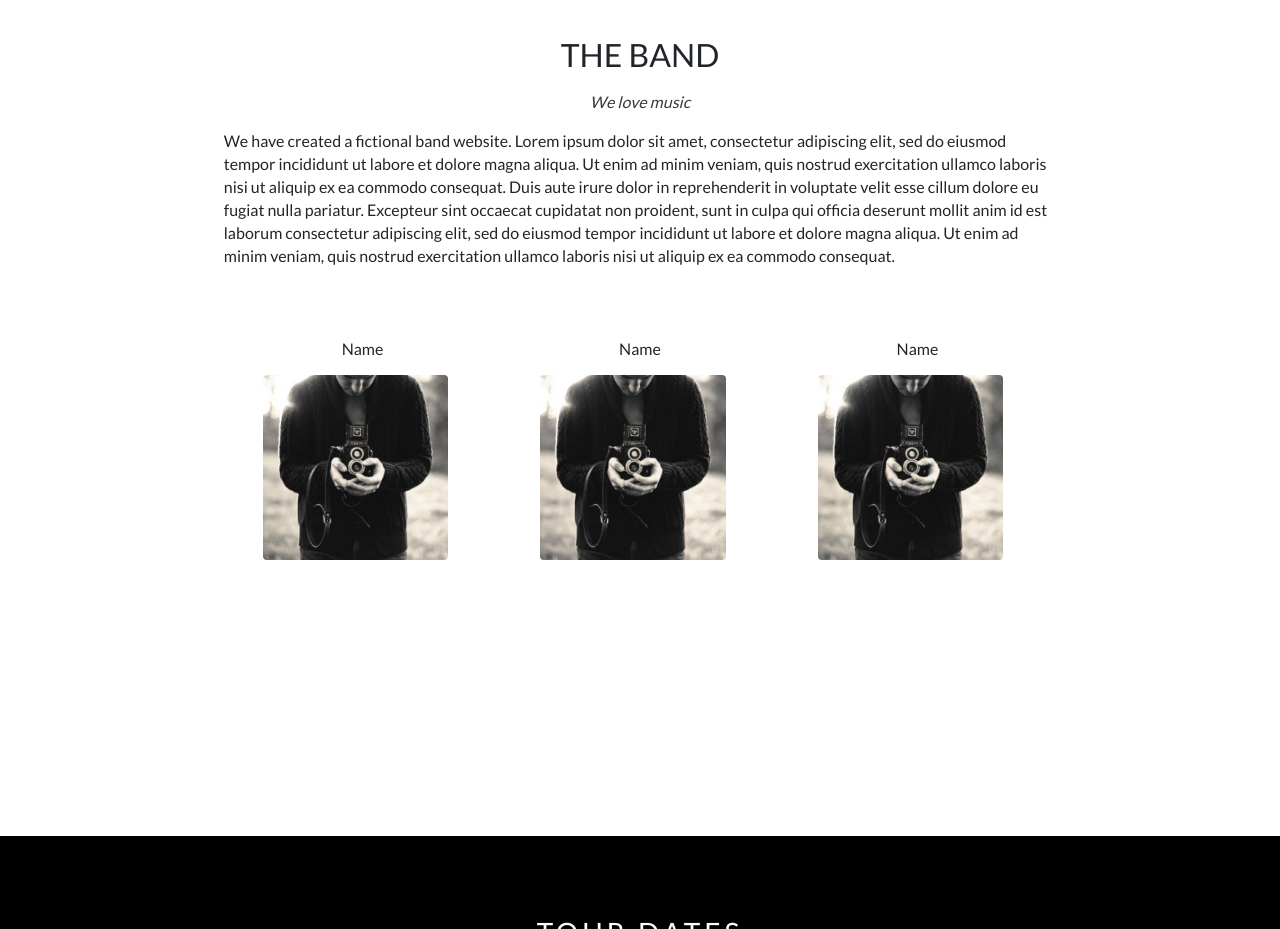
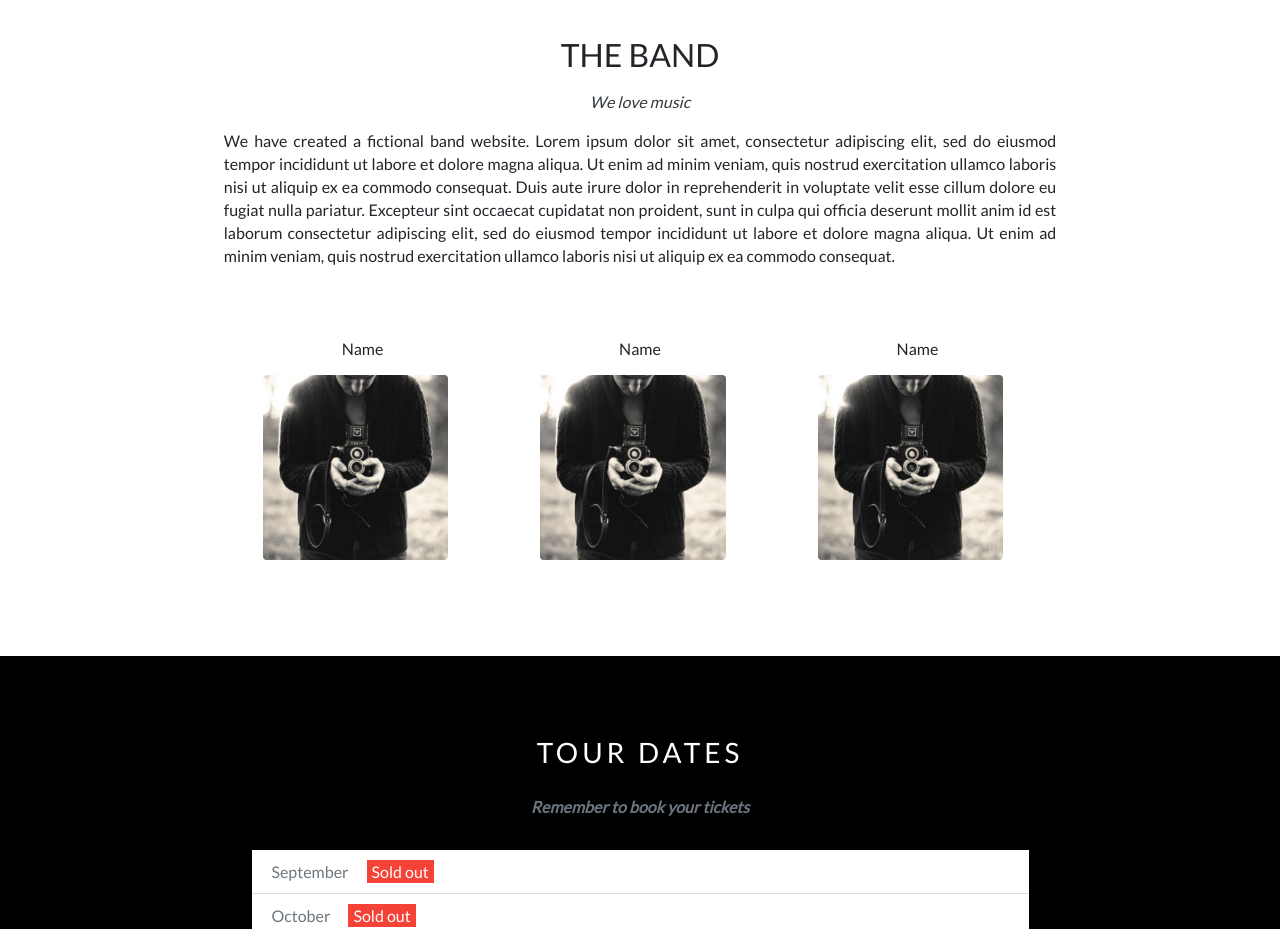
Before and after one commit to ahmedd0/w3school-template-1, a plain HTML site: page index.html in a window 1280 px wide. Shown: the part 860-1789 px from the top of the page. Drawn offline with nearby package versions, Linux system fonts and the light colour scheme.

Commit message:
samyupdate2

```diff
--- a/css/style.css
+++ b/css/style.css
@@ -93,16 +93,7 @@ header .carousel .carousel-item img {
 /* ------------------ START BAND ---------------------------------*/
 
 
-.band {
-    height: 100vh;
-}
 
-
-
-.band .band-members .member img {
-    border-radius: 10px;
-
-}
 
 /* ------------------      END BAND   --------------------------------*/
 
--- a/index.html
+++ b/index.html
@@ -100,7 +100,7 @@
             <h2 class="font-weight-normal mb-3">THE  BAND</h2>
             <i class="text-dark">We love music</i>
             <div class="w-75 m-auto">
-                <p class="my-3 text-left">
+                <p class="my-3  text-justify">
                     We have created a fictional band website. Lorem ipsum dolor sit amet, consectetur adipiscing elit, sed
                     do eiusmod tempor incididunt ut labore et dolore magna aliqua. Ut enim ad minim veniam, quis nostrud
                     exercitation ullamco laboris nisi ut aliquip ex ea commodo consequat. Duis aute irure dolor in
```
